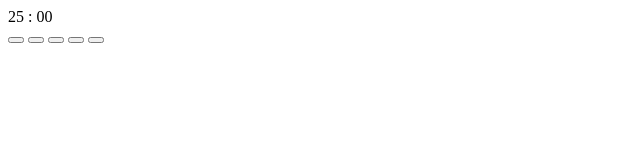
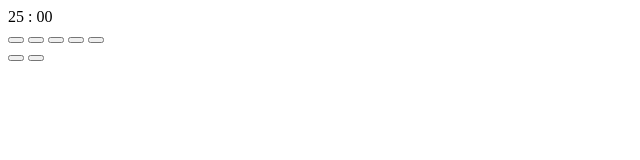
Before and after one commit to chiusan/timer, a plain HTML site: page index.html in a window 1280 px wide. Shown: the full height of the page, 0-640 px from the left. Drawn offline with Linux system fonts and the light colour scheme.

Commit message:
feat: add light, dark theme switch button

```diff
--- a/index.html
+++ b/index.html
@@ -35,5 +35,11 @@
         </div>
       </div>
     </main>
+    <footer>
+      <div class="themes">
+        <button class="light"></button>
+        <button class="dark"></button>
+      </div>
+    </footer>
   </body>
 </html>
```
